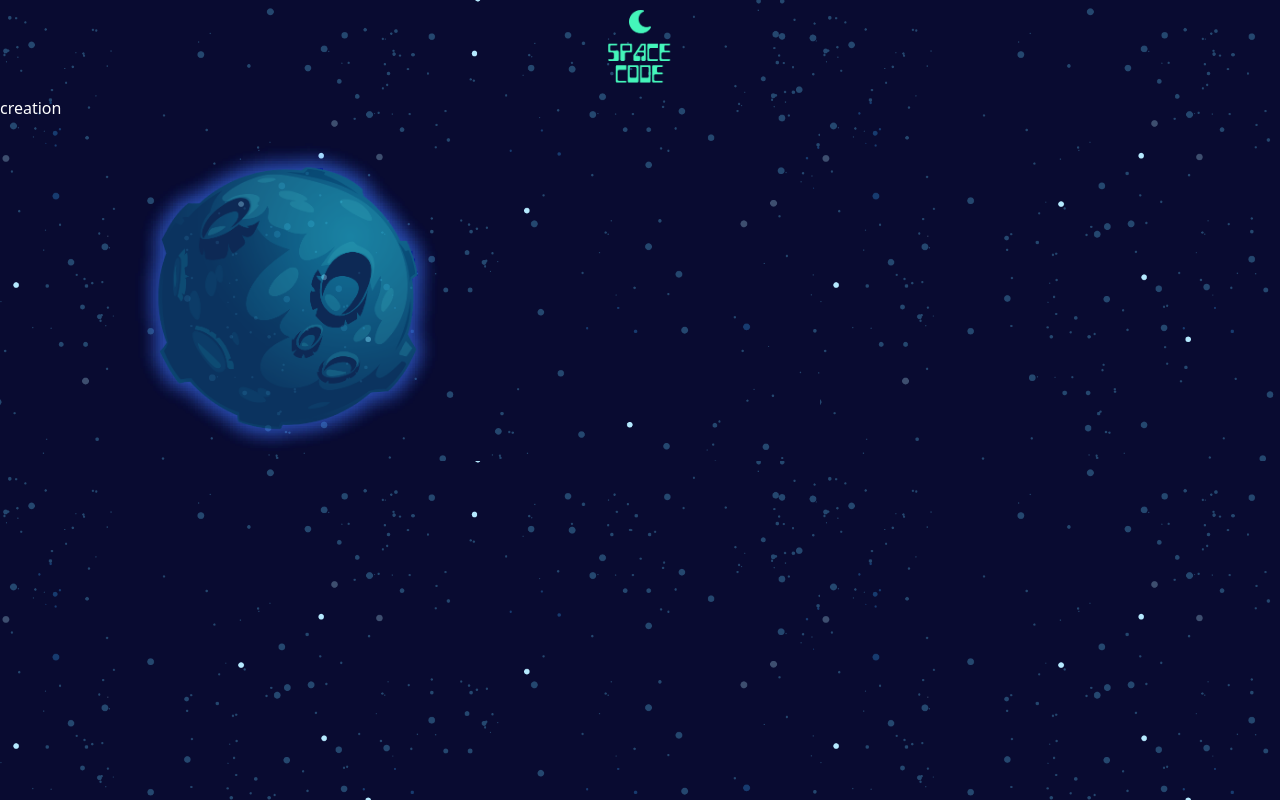
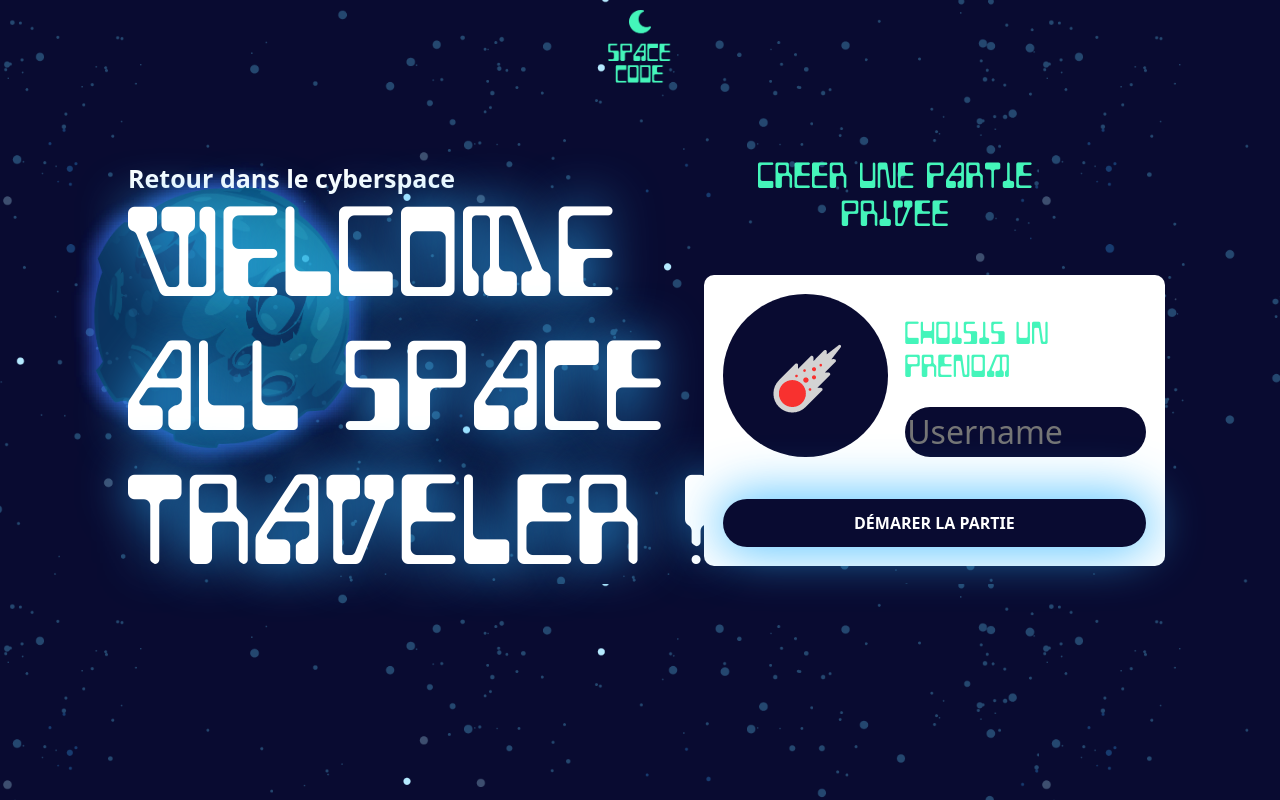
Before and after one commit to Sharcan/dot-code-vue, a Vue app: page /private-party in a window 1280 px wide. Built offline with nearby package versions, Linux system fonts and the light colour scheme; no server answers; what vue-socket.io-extended would draw is missing.

Commit message:
:construction: UPDATE Private creation

```diff
--- a/src/layouts/PrivateLayout.vue
+++ b/src/layouts/PrivateLayout.vue
@@ -26,15 +26,11 @@ export default {
   padding: 10px 0;
 }
 
-.party-main {
-    width: 100%;
-    z-index: 3;
-}
-
 .font-image {
   opacity: 70%;
   width: 25%;
-  left: 10%;
+  left: 5%;
+  margin-top: -40%;
   position: relative;
   z-index: 1;
 }
--- a/src/views/privateparty/Creation.vue
+++ b/src/views/privateparty/Creation.vue
@@ -1,15 +1,110 @@
 <template>
   <div>
-      <p>creation</p>
+      <div class="main-block">
+            <div class="left-div">
+                <a class="back-link">Retour dans le cyberspace</a>
+                <h1 class="main-title geminis">WELCOME <br> all space <br> traveler !</h1>
+            </div>
+            <div class="right-div">
+                <h2 class="geminis sub-title text-center">Creer une partie privée</h2>
+                <div class="main-creation">
+                    <div class="user-info">
+                      <div class="profil-image">
+                        <img src="@/assets/images/meteore.png">
+                      </div>
+                      <div class="profil-text">
+                        <h3 class="geminis">Choisis un Prenom</h3>
+                        <input type="text" placeholder="Username" class="name-input"/>
+                      </div>
+                    </div>
+                    <SpaceButton class="create" text="Démarer la partie"/>
+                </div>
+            </div>
+        </div>
   </div>
 </template>
 
 <script>
+import SpaceButton from "../../components/SpaceButton.vue";
 export default {
-    name: 'PrivateCreation'
+    name: "PrivateCreation",
+    components: { SpaceButton }
 }
 </script>
 
-<style>
+<style scoped>
+  .main-block {
+    width: 100%;
+    height: 50vh;
+    margin-top: 5%;
+    display: flex;
+    position: relative;
+    z-index: 3;
+}
 
+.back-link {
+    text-decoration: none;
+    font-weight: bold;
+    font-size: 25px;
+    color: white;
+    cursor: pointer;
+}
+.left-div {
+    width: 50%;
+    margin-left: 10%;
+}
+.right-div {
+    margin-left: -5%;
+    width: 30%;
+}
+.main-title {
+  font-size: 7rem;
+  text-shadow: #30b5ff 1px 0 50px;
+  margin-bottom: 20px;
+}
+.sub-title {
+    color: #44f5ba;
+}
+
+
+
+.main-creation {
+  background-color: white;
+  width: 120%;
+  padding: 5%;
+  border-radius: 10px;
+  color: #44f5ba;
+  display: flex;
+  flex-direction: column;
+  justify-items: center;
+  margin-top: 10%;
+}
+.user-info {
+  display: flex;
+}
+
+.name-input {
+  width: 100%;
+  font-size: 200%;
+  margin-top: 5%;
+  border: none;
+  background: #090B31;
+  color: white;
+  border-radius: 50px;
+}
+
+.profil-image {
+  background: #090B31;
+  border-radius: 100%;
+  padding: 7%
+}
+
+.profil-text {
+  margin-left: 4%;
+  margin-top: 6%;
+}
+
+.create {
+  margin-top: 10%;
+}
 </style>
```
